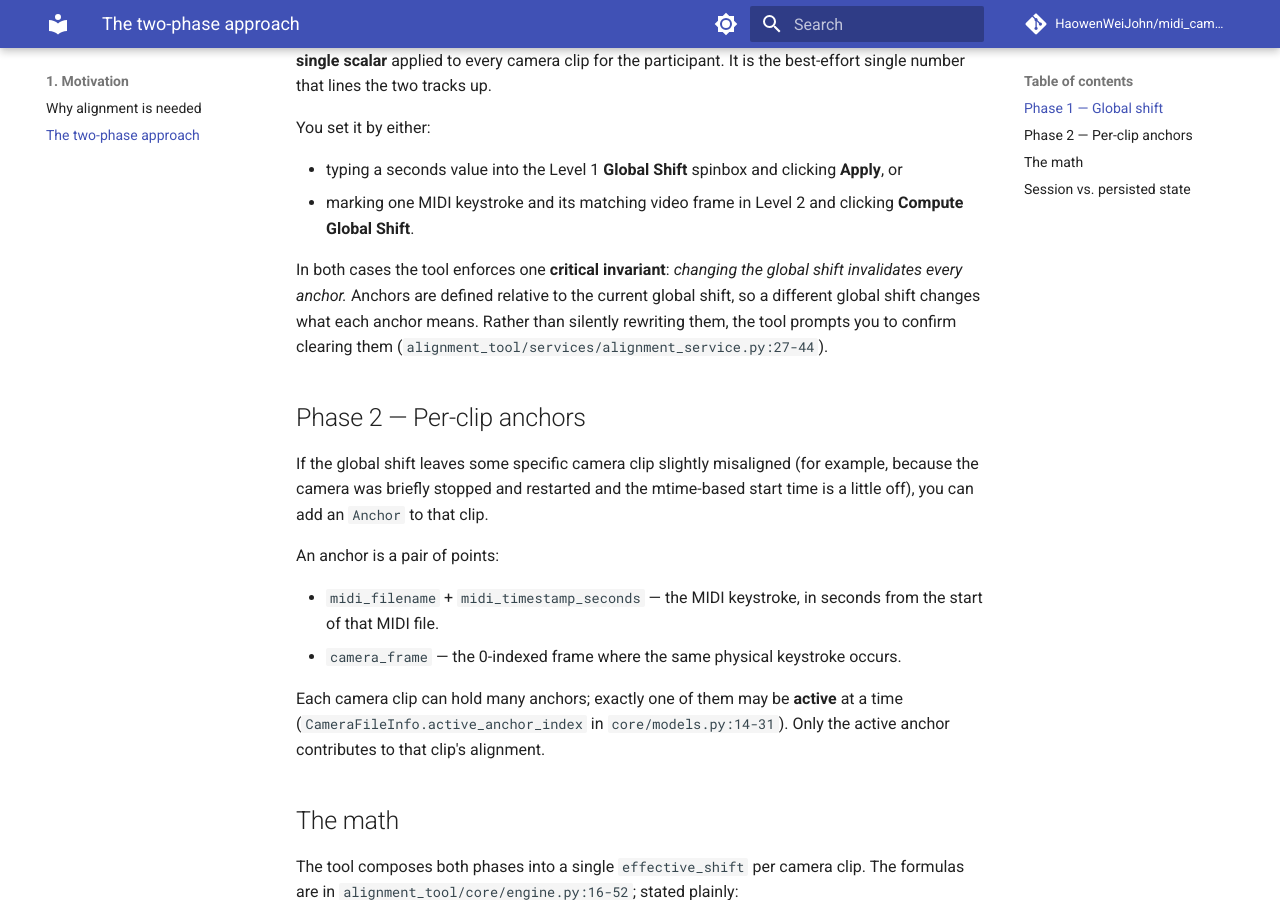
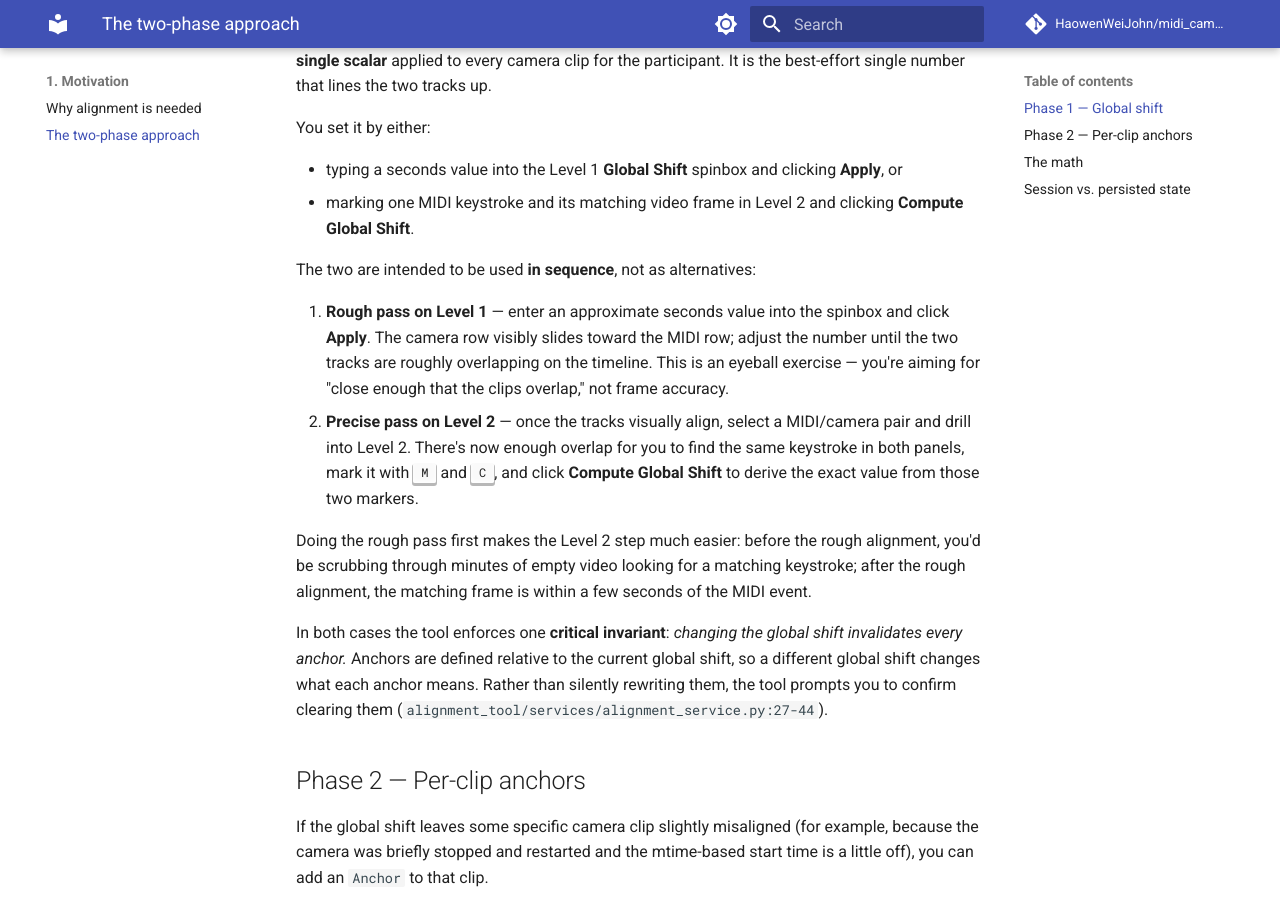
Before and after one commit to HaowenWeiJohn/midi_camera_alignment_tool, an MkDocs documentation site: the page built from docs/1-motivation/two-phase-approach.md, in a window 1280 px wide and 900 px high, scrolled down 490 px. Built offline with MkDocs 1.6.1 and Material for MkDocs 9.7.7, drawn with Linux system fonts in a browser that asks for light colours; comment, search, counter and statistics services are not loaded.

Commit message:
Clarify Level 1 rough then Level 2 precise shift workflow
The two ways of setting the global shift are meant to be used in
sequence: Level 1 spinbox for a visual overlap, then Level 2
markers for frame accuracy. The rough pass makes the precise pass
much easier because matching keystrokes are already nearby.

Co-Authored-By: Claude Opus 4.7 (1M context) <noreply@anthropic.com>

```diff
--- a/docs/1-motivation/two-phase-approach.md
+++ b/docs/1-motivation/two-phase-approach.md
@@ -15,6 +15,13 @@ You set it by either:
 
 - typing a seconds value into the Level 1 **Global Shift** spinbox and clicking **Apply**, or
 - marking one MIDI keystroke and its matching video frame in Level 2 and clicking **Compute Global Shift**.
+
+The two are intended to be used **in sequence**, not as alternatives:
+
+1. **Rough pass on Level 1** — enter an approximate seconds value into the spinbox and click **Apply**. The camera row visibly slides toward the MIDI row; adjust the number until the two tracks are roughly overlapping on the timeline. This is an eyeball exercise — you're aiming for "close enough that the clips overlap," not frame accuracy.
+2. **Precise pass on Level 2** — once the tracks visually align, select a MIDI/camera pair and drill into Level 2. There's now enough overlap for you to find the same keystroke in both panels, mark it with ++m++ and ++c++, and click **Compute Global Shift** to derive the exact value from those two markers.
+
+Doing the rough pass first makes the Level 2 step much easier: before the rough alignment, you'd be scrubbing through minutes of empty video looking for a matching keystroke; after the rough alignment, the matching frame is within a few seconds of the MIDI event.
 
 In both cases the tool enforces one **critical invariant**: *changing the global shift invalidates every anchor.* Anchors are defined relative to the current global shift, so a different global shift changes what each anchor means. Rather than silently rewriting them, the tool prompts you to confirm clearing them (`alignment_tool/services/alignment_service.py:27-44`).
 
```
